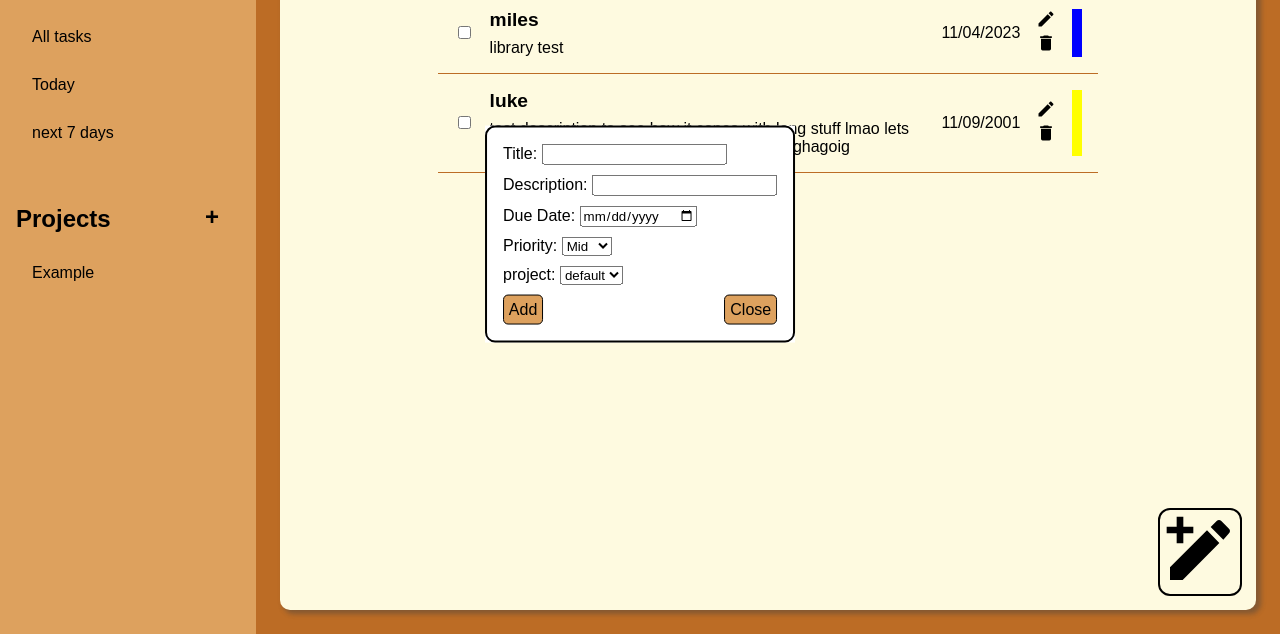
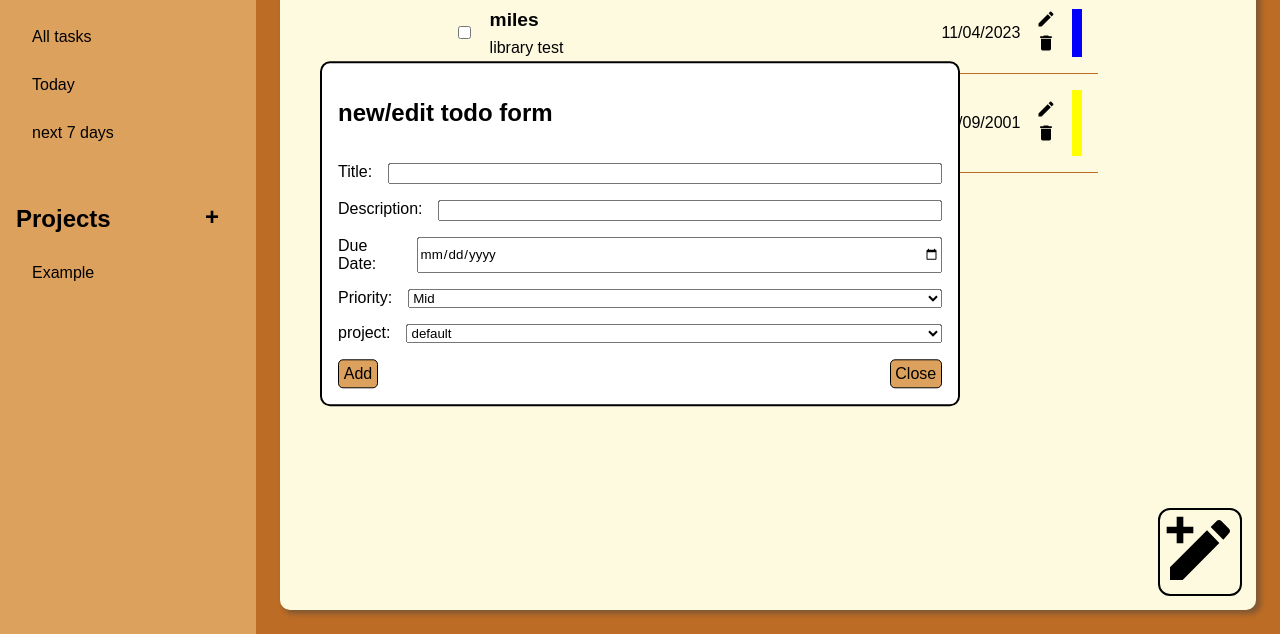
Before and after one commit to kon65138/todo_list, a website built with webpack: page src/index.html in a window 1280 px wide. Both pictures are taken after a click on the button 1200 px from the left and 718 px from the top of the page. Shown: the part 166-800 px from the top of the page. Built offline with nearby package versions, Linux system fonts and the light colour scheme.

Commit message:
reshape todo popup

```diff
--- a/src/index.html
+++ b/src/index.html
@@ -8,19 +8,20 @@
 <body>
     <div class="todoPopup">
         <form id="editTodo" action="/" method="/" >
+            <h2>new/edit todo form</h2>
             <div class="inptWrapr">
                 <label for="title">Title:</label>
-                <input type="text" id="ttitle" name="title"required>
+                <input type="text" id="ttitle" name="title" maxlength="50" required>
                 <span></span>
             </div>
             <div class="inptWrapr">
                 <label for="description">Description:</label>
-                <input type="text" id="tdescription" name="description" required>
+                <input type="text" id="tdescription" name="description" maxlength="150" required>
                 <span></span>
             </div>
             <div class="inptWrapr">
                 <label for="dueDate">Due Date:</label>
-                <input type="date" id="tdueDate" name="dueDate"  required>
+                <input type="date" id="tdueDate" name="dueDate" min="today" required>
                 <span></span>
             </div>
             <div class="inptWrapr">
--- a/src/style.css
+++ b/src/style.css
@@ -20,22 +20,42 @@ body {
 }
 
 .todoPopup {
+    width: 50%;
+    height: fit-content;
     display: none;
     position: fixed;
     top: 50%;
     left: 50%;
-    background-color: white;
     transform: translate(-50%, -50%);
 }
 
+
 .todoPopup form {
+    font-size: 1rem;
     display: flex;
+    flex: auto;
     flex-direction: column;
-    gap: 10px;
+    gap: 1rem;
     padding: 1rem;
     border-radius: 10px;
     border: 2px solid black;
+    background-color: white;
 }
+
+.inptWrapr {
+    display: flex;
+    flex-direction: row;
+}
+
+.inptWrapr label {
+    margin-right: 1rem;
+}
+
+.inptWrapr  input , select{
+    width: 100%;
+}
+
+
 
 .popupBtns {
     display: flex;
```
